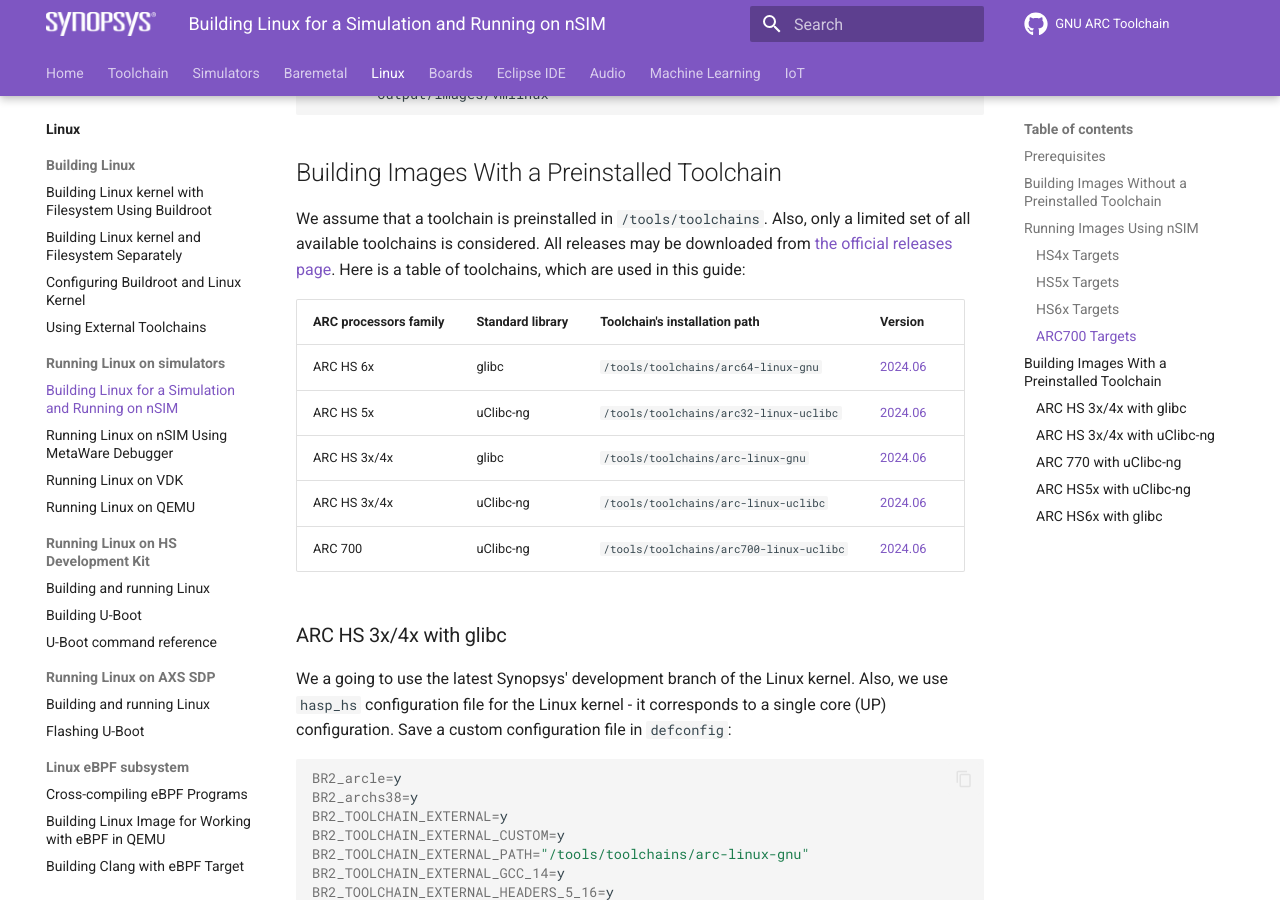
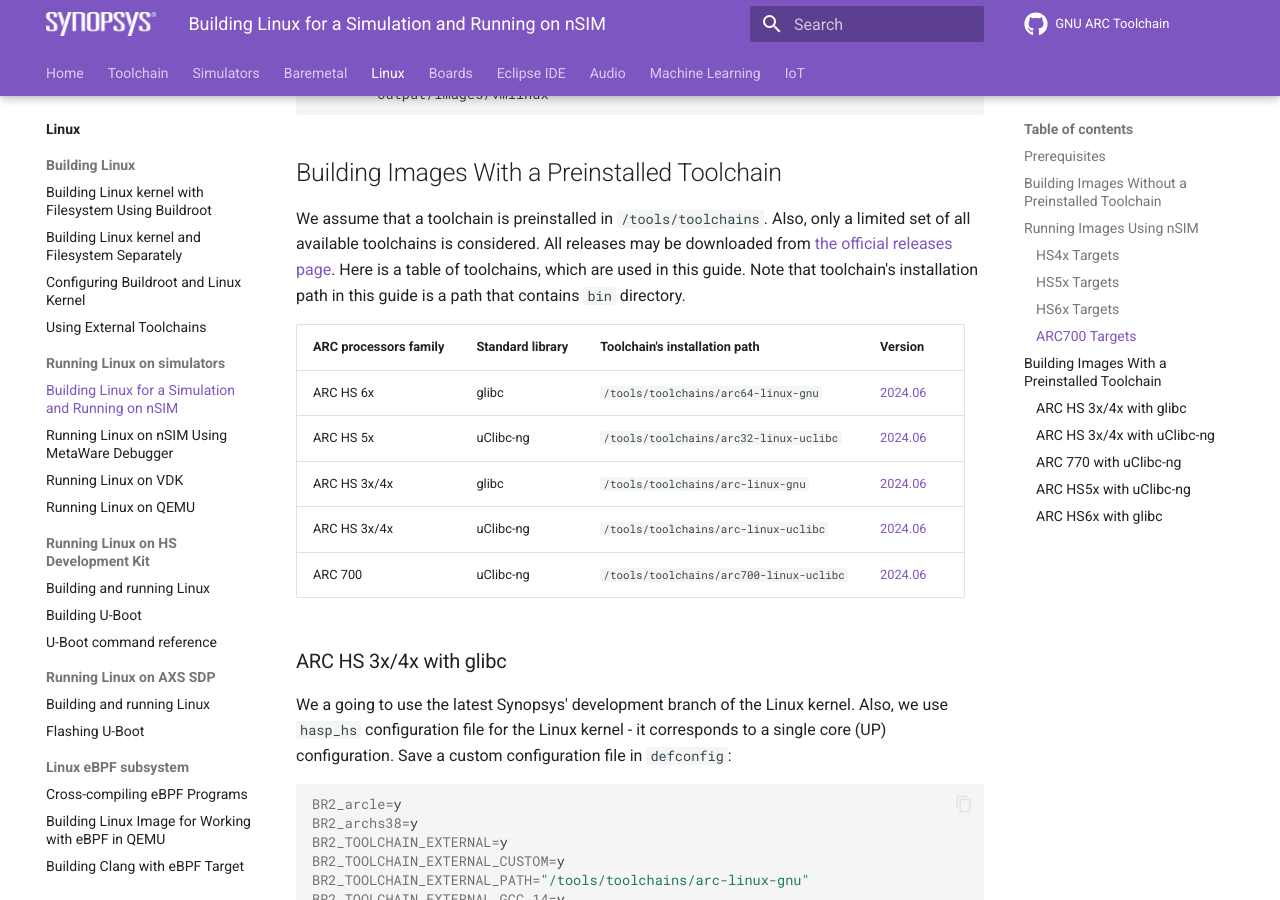
Before and after one commit to foss-for-synopsys-dwc-arc-processors/documentation, an MkDocs documentation site: the page built from docs/linux/simulators/nsim.md, in a window 1280 px wide and 900 px high, scrolled down 6532 px. Built offline with MkDocs 1.6.1 and Material for MkDocs 9.7.7, drawn with Linux system fonts in a browser that asks for light colours; comment, search, counter and statistics services are not loaded; the version menu is left out.

Commit message:
buildroot: Clarify the guide for using preinstalled toolchains

```diff
--- a/docs/linux/simulators/nsim.md
+++ b/docs/linux/simulators/nsim.md
@@ -339,7 +339,8 @@
 We assume that a toolchain is preinstalled in `/tools/toolchains`. Also,
 only a limited set of all available toolchains is considered. All releases may be downloaded
 from [the official releases page](https://github.com/foss-for-synopsys-dwc-arc-processors/toolchain/releases).
-Here is a table of toolchains, which are used in this guide:
+Here is a table of toolchains, which are used in this guide. Note that
+toolchain's installation path in this guide is a path that contains `bin` directory.
 
 | ARC processors family | Standard library | Toolchain's installation path           | Version                            |
 |-----------------------|------------------|-----------------------------------------|------------------------------------|
```
